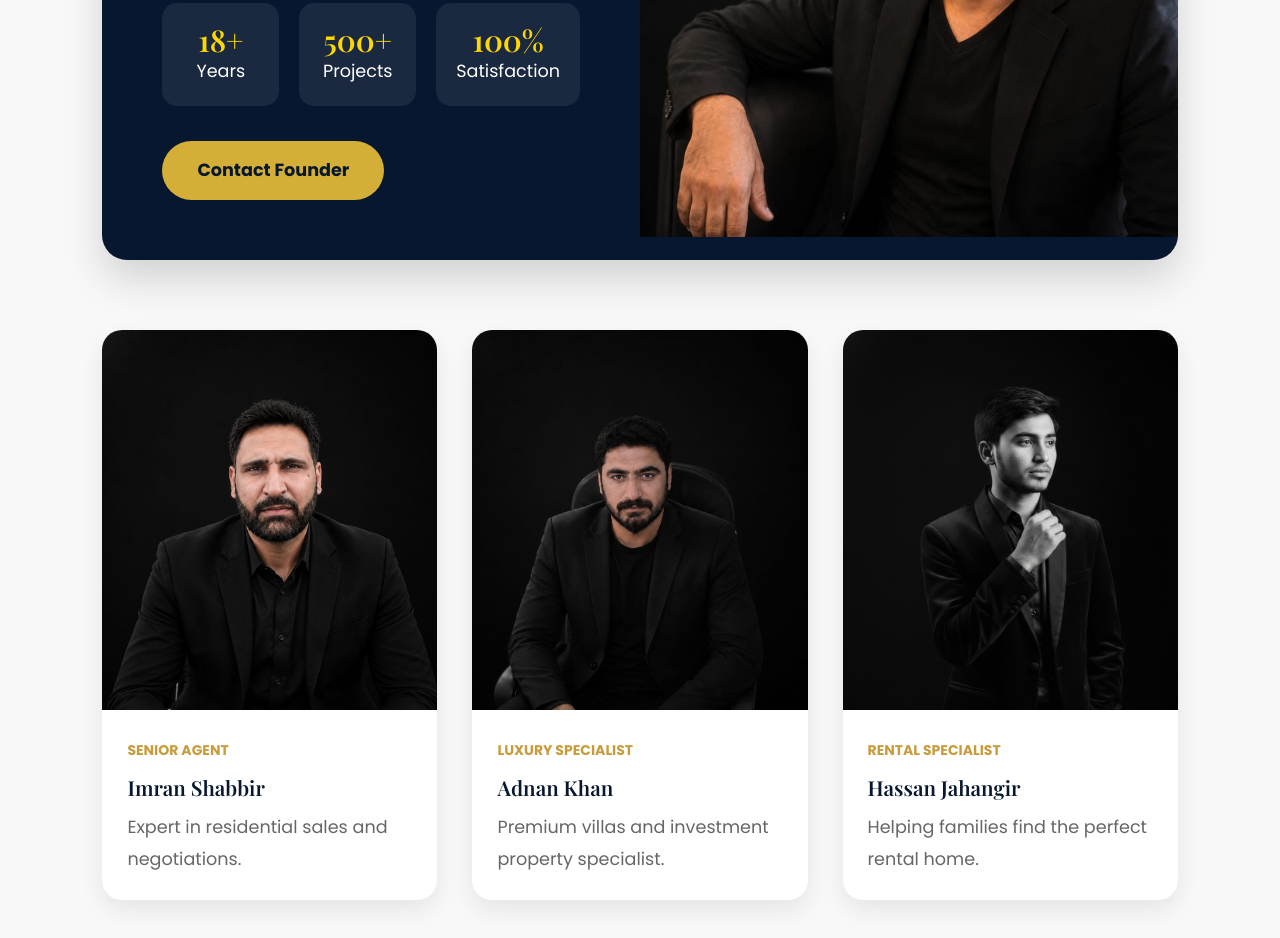
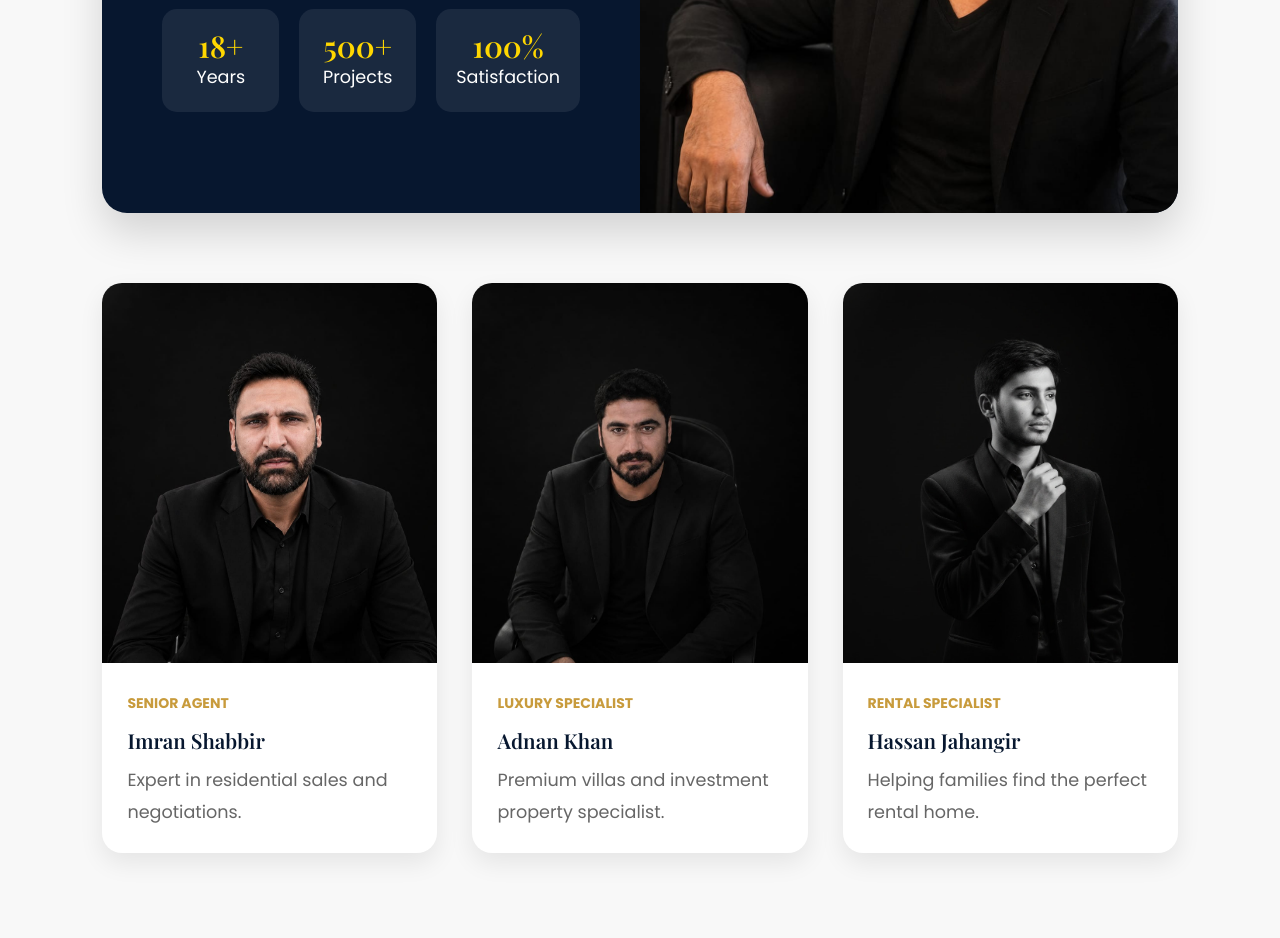
Before and after one commit to HassanJahngir/Property-services, a plain HTML site: page index.html in a window 1280 px wide. Shown: the part 4168-5106 px from the top of the page. Drawn offline with nearby package versions, Linux system fonts and the light colour scheme; a script that the page names is missing; a web font is replaced by a local one.

Commit message:
founfer button removed

```diff
--- a/index.html
+++ b/index.html
@@ -756,11 +756,11 @@
 
             </div>
 
-            <a href="#" class="founder-btn">
+            <!-- <a href="#" class="founder-btn">
 
                 Contact Founder
 
-            </a>
+            </a> -->
 
         </div>
 
--- a/style.css
+++ b/style.css
@@ -852,6 +852,8 @@ FOUNDER
 
     box-shadow:0 20px 40px rgba(0,0,0,.15);
 
+
+
 }
 
 .founder-content{
```
